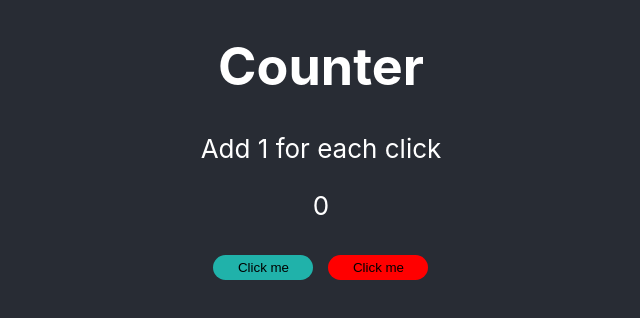
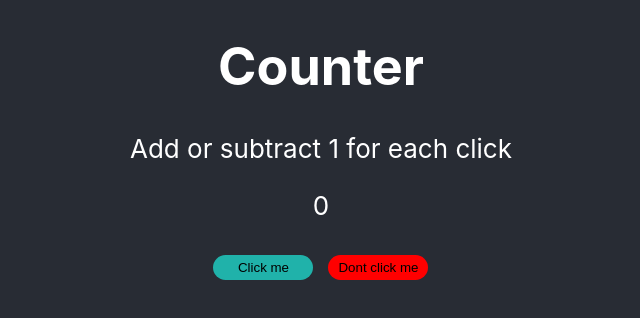
Before and after one commit to ivansu995/demo-app, a React (Create React App) app: page / in a window 1280 px wide. Shown: the top 318 px of the page, without its empty margins (319-959 px from the left). Built offline with nearby package versions, Linux system fonts and the light colour scheme.

Commit message:
Test update

```diff
--- a/src/App.js
+++ b/src/App.js
@@ -11,19 +11,21 @@ function App() {
       <header className="App-header">
         <div>
           <h1>Counter</h1>
-          <p>Add {counterValue} for each click</p>
+          <p>Add or subtract {counterValue} for each click</p>
           <p>{count}</p>
+
           <button
             onClick={() => setCount(count + counterValue)}
             className="plus-button"
           >
             Click me
           </button>
+
           <button
             onClick={() => setCount(count - counterValue)}
             className="minus-button"
           >
-            Click me
+            Dont click me
           </button>
         </div>
       </header>
```
Also changed, not shown: 1 other file (tests, documents, lock files or other folders).
